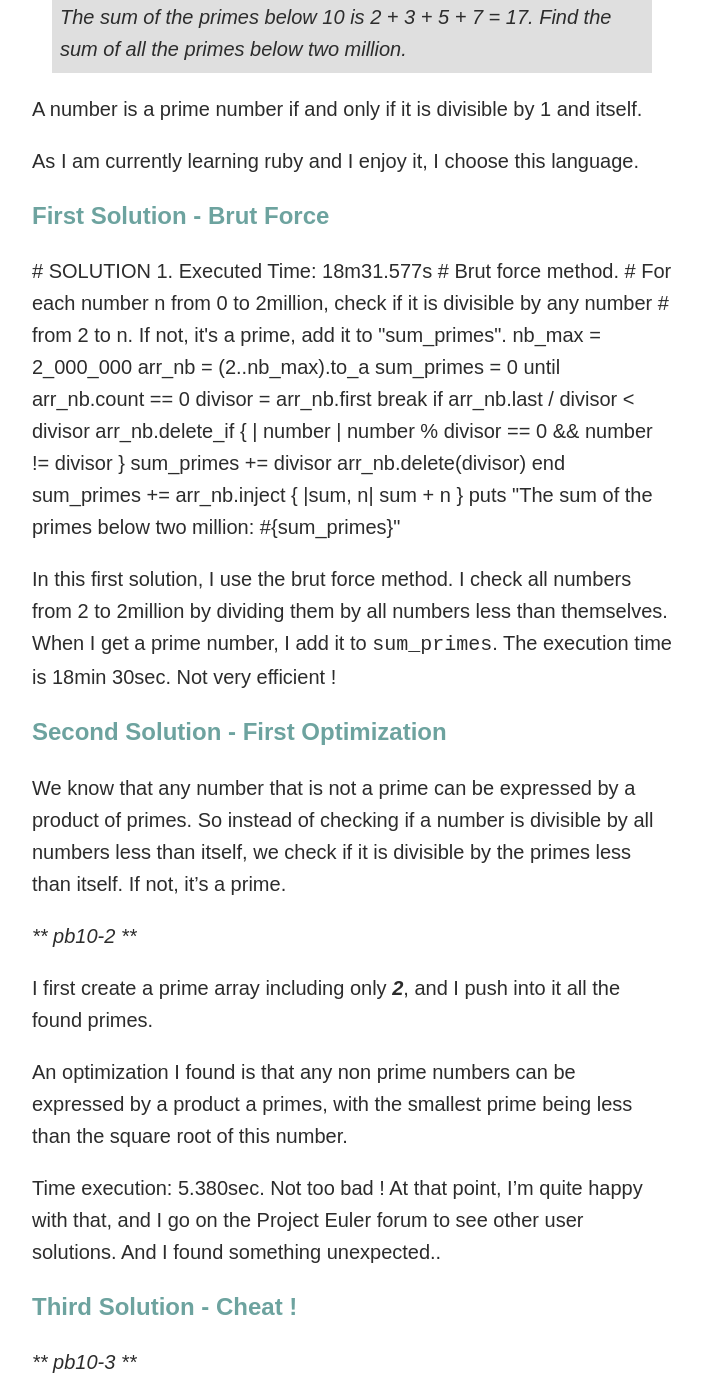
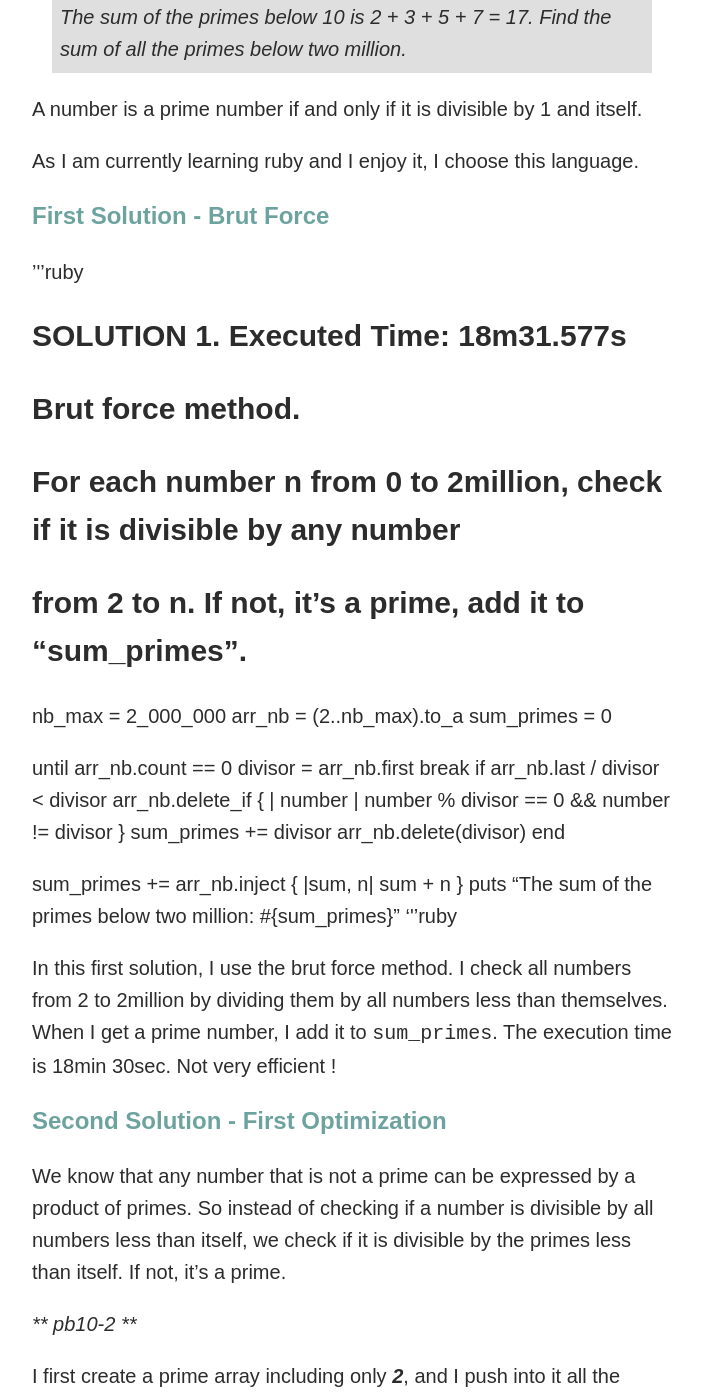
Before and after one commit to florianmainguy/florianmainguy.github.io, a Jekyll site: the page built from _posts/2015-08-28-sum-of-prime-numbers-program-optimization.markdown, in a window 1280 px wide and 1400 px high, scrolled down 874 px. Shown: the whole window, without its empty margins (288-990 px from the left). Built offline with Jekyll 4.4.1, drawn with Linux system fonts in a browser that asks for light colours.

Commit message:
Post sum of primes

```diff
--- a/_config.yml
+++ b/_config.yml
@@ -10,3 +10,7 @@
 
 # Build settings
 markdown: kramdown
+
+kramdown:
+  input: GFM
+  syntax_highlighter: rouge
--- a/_posts/2015-08-28-sum-of-prime-numbers-program-optimization.markdown
+++ b/_posts/2015-08-28-sum-of-prime-numbers-program-optimization.markdown
@@ -21,7 +21,7 @@
 
 ##First Solution - Brut Force
 
-<div class="highlight">
+'''ruby
 # SOLUTION 1. Executed Time: 18m31.577s
 
 # Brut force method.
@@ -42,7 +42,7 @@
 
 sum_primes += arr_nb.inject { |sum, n| sum + n }
 puts "The sum of the primes below two million: #{sum_primes}"
-</div>
+'''ruby
 
 In this first solution, I use the brut force method. I check all numbers from 2 to 2million by dividing them by all numbers less than themselves. When I get a prime number,  I add it to <code>sum_primes</code>. The execution time is 18min 30sec. Not very efficient !
 
```
